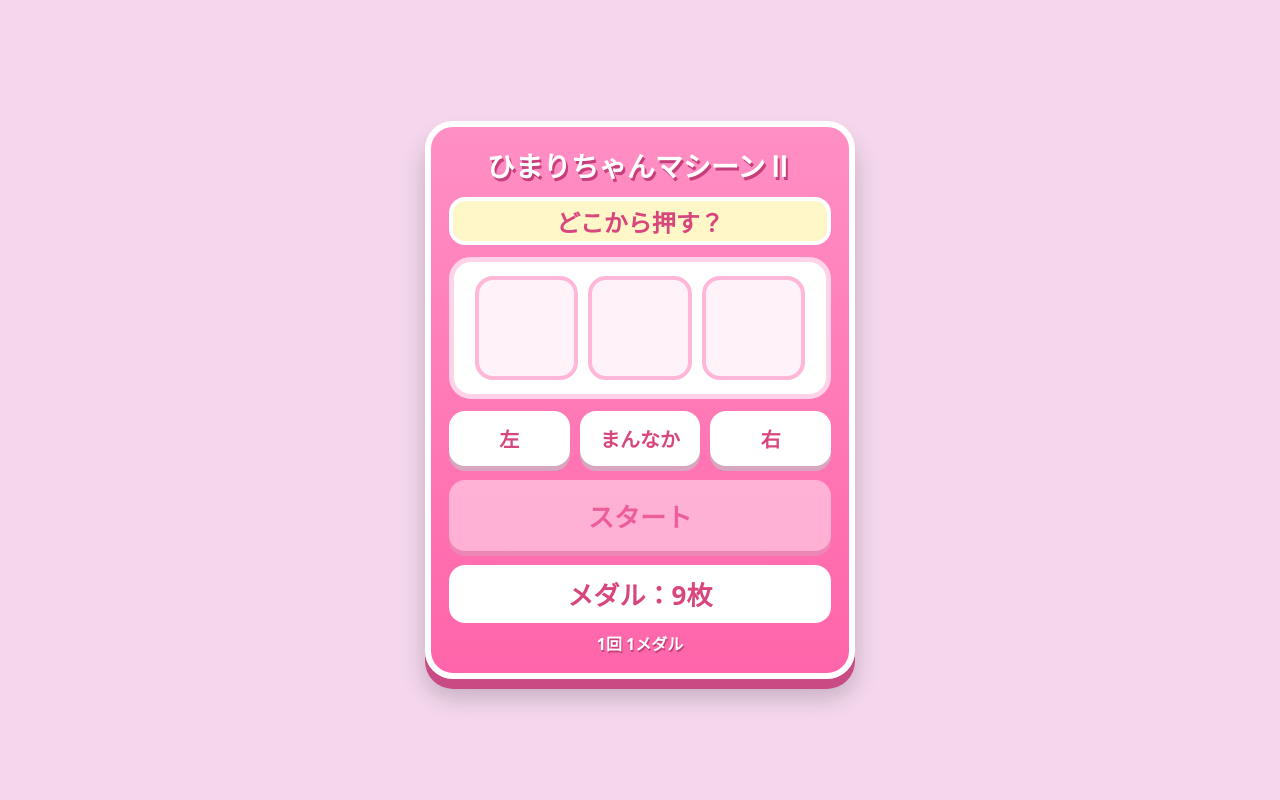
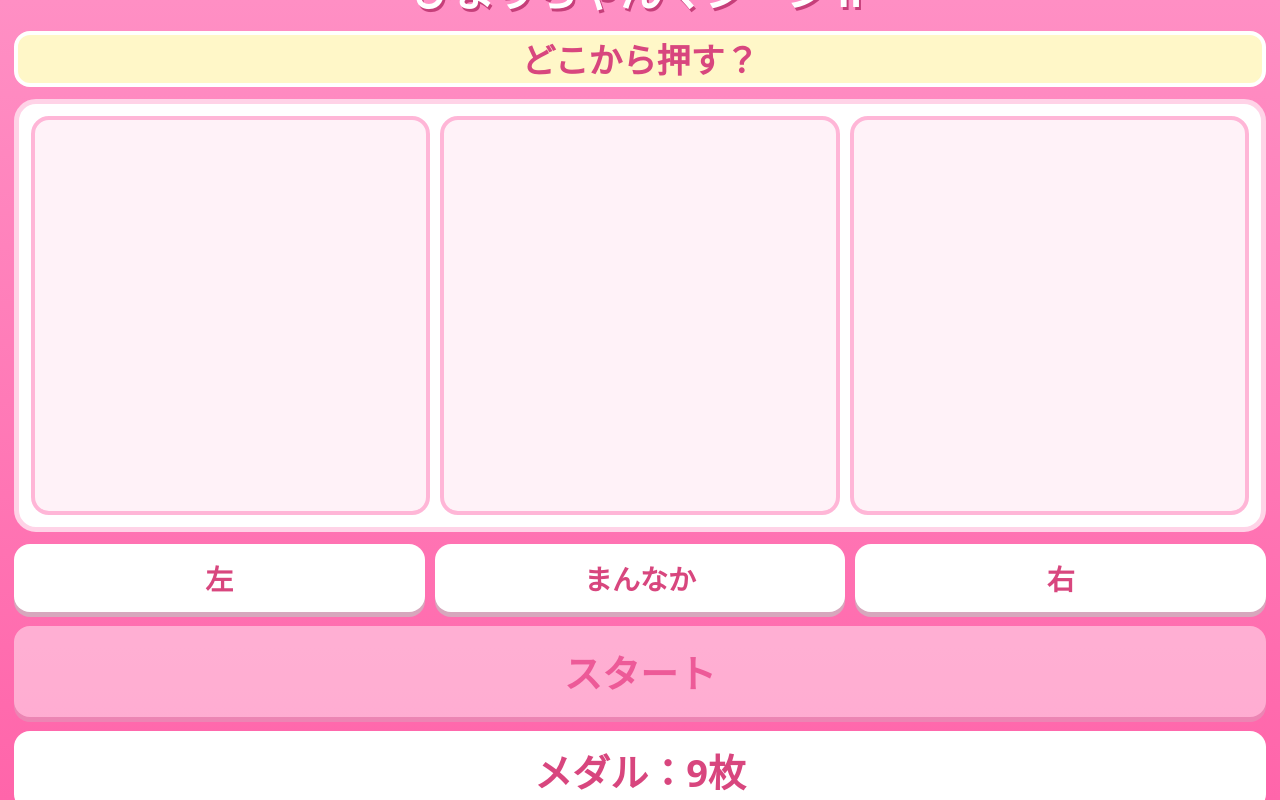
Before and after one commit to tyahan0314/-, a plain HTML site: page index.html in a window 1280 px wide. Both pictures are taken after a click on the button "スタート". Drawn offline with Linux system fonts and the light colour scheme.

Commit message:
Update index.html

```diff
--- a/index.html
+++ b/index.html
@@ -2,7 +2,8 @@
 <html lang="ja">
 <head>
 <meta charset="UTF-8">
-<meta name="viewport" content="width=device-width, initial-scale=1.0">
+<meta name="viewport" content="width=device-width, initial-scale=1.0, maximum-scale=1.0, user-scalable=no">
+
 <title>ひまりちゃんマシーンⅡ</title>
 
 <style>
@@ -11,33 +12,34 @@
   -webkit-tap-highlight-color: transparent;
 }
 
-  body {
+html, body {
   margin: 0;
-    min-height: 100vh;
-    display: flex;
-    justify-content: center;
-    align-items: center;
-    background: #f4d7ec;
+  width: 100%;
+  height: 100%;
+  touch-action: manipulation;
+  overscroll-behavior: none;
+  overflow: hidden;
   font-family: system-ui, sans-serif;
+  background: #ff65aa;
 }
 
 .machine {
-    width: min(94vw, 430px);
-    padding: 18px;
-    border-radius: 28px;
+  width: 100vw;
+  height: 100vh;
+  padding: 14px;
   background: linear-gradient(#ff8fc4, #ff65aa);
-    border: 6px solid #fff;
-    box-shadow: 0 10px 0 #c94b83, 0 18px 25px #0003;
   text-align: center;
   transition: 0.25s;
+  display: flex;
+  flex-direction: column;
+  justify-content: center;
 }
 
 .machine.glow {
   box-shadow:
-      0 0 18px #fff,
+    inset 0 0 30px #fff,
     0 0 35px #ffd700,
-      0 0 60px #ff4fb3,
-      0 10px 0 #c94b83;
+    0 0 60px #ff4fb3;
 }
 
 .machine.rainbow {
@@ -45,29 +47,29 @@
 }
 
 @keyframes rainbowGlow {
-    0% { box-shadow: 0 0 35px red; }
-    20% { box-shadow: 0 0 35px orange; }
-    40% { box-shadow: 0 0 35px yellow; }
-    60% { box-shadow: 0 0 35px lime; }
-    80% { box-shadow: 0 0 35px blue; }
-    100% { box-shadow: 0 0 35px violet; }
+  0% { background: #ff4b4b; }
+  20% { background: #ff9f1c; }
+  40% { background: #ffe66d; }
+  60% { background: #2ec4b6; }
+  80% { background: #4d96ff; }
+  100% { background: #b967ff; }
 }
 
 h1 {
   margin: 0 0 12px;
   color: white;
-    font-size: 28px;
+  font-size: clamp(26px, 8vw, 42px);
   text-shadow: 2px 3px 0 #c63f7a;
 }
 
 .result {
-    height: 48px;
+  height: 56px;
   margin-bottom: 12px;
   border-radius: 16px;
   background: #fff7c8;
   border: 4px solid #fff;
   color: #d8467e;
-    font-size: 24px;
+  font-size: clamp(22px, 7vw, 34px);
   font-weight: 900;
   display: flex;
   align-items: center;
@@ -78,14 +80,14 @@
   display: flex;
   gap: 10px;
   justify-content: center;
-    padding: 14px;
+  padding: 12px;
   border-radius: 22px;
   background: #fff;
   border: 5px solid #ffd3e7;
 }
 
 .slot {
-    width: 30%;
+  flex: 1;
   aspect-ratio: 1 / 1;
   border-radius: 18px;
   background: #fff2f8;
@@ -99,12 +101,7 @@
   height: 100%;
   object-fit: contain;
   opacity: 0;
-    transform: translateY(-120%);
-  }
-
-  .slot img.show {
-    opacity: 1;
-    transform: translateY(0);
+  transform: translateY(-130%);
 }
 
 .slot img.drop-in {
@@ -116,29 +113,14 @@
 }
 
 @keyframes dropIn {
-    0% {
-      opacity: 0;
-      transform: translateY(-130%);
-    }
-    75% {
-      opacity: 1;
-      transform: translateY(10%);
-    }
-    100% {
-      opacity: 1;
-      transform: translateY(0);
-    }
+  0% { opacity: 0; transform: translateY(-130%); }
+  75% { opacity: 1; transform: translateY(10%); }
+  100% { opacity: 1; transform: translateY(0); }
 }
 
 @keyframes dropOut {
-    0% {
-      opacity: 1;
-      transform: translateY(0);
-    }
-    100% {
-      opacity: 0;
-      transform: translateY(130%);
-    }
+  0% { opacity: 1; transform: translateY(0); }
+  100% { opacity: 0; transform: translateY(130%); }
 }
 
 .stop-buttons {
@@ -159,15 +141,15 @@
 
 .stop-buttons button {
   flex: 1;
-    padding: 13px 0;
-    font-size: 20px;
+  padding: 14px 0;
+  font-size: clamp(18px, 6vw, 28px);
 }
 
 .start-btn {
   width: 100%;
   margin-top: 14px;
-    padding: 17px;
-    font-size: 26px;
+  padding: 18px;
+  font-size: clamp(24px, 8vw, 38px);
 }
 
 button:active:not(:disabled) {
@@ -181,11 +163,11 @@
 
 .medal {
   margin-top: 14px;
-    padding: 10px;
+  padding: 12px;
   border-radius: 16px;
   background: #fff;
   color: #d8467e;
-    font-size: 26px;
+  font-size: clamp(24px, 8vw, 38px);
   font-weight: 900;
 }
 
@@ -220,7 +202,7 @@
   <button class="start-btn" id="startBtn" onclick="startGame()">スタート</button>
 
   <div class="medal" id="medalText">メダル：10枚</div>
-  <div class="notice" id="notice">1回 1メダル</div>
+  <div class="notice">1回 1メダル</div>
 </div>
 
 <script>
@@ -229,6 +211,7 @@
 let opened = [false, false, false];
 let currentOutcome = null;
 let playing = false;
+let locking = false;
 
 const normalPrizes = [1, 3, 7, 10];
 
@@ -260,22 +243,23 @@
 }
 
 function startGame() {
-    if (playing) return;
+  if (playing || locking) return;
 
   if (medals <= 0) {
-      document.getElementById("result").textContent = "メダルがないよ！";
+    result.textContent = "メダルがないよ！";
     return;
   }
 
   playing = true;
+  locking = true;
+  disableStart(true);
+  disableStopButtons(true);
+
   medals -= 1;
   updateMedals();
 
-    document.getElementById("machine").classList.remove("glow", "rainbow");
-    document.getElementById("result").textContent = "どこから押す？";
-
-    disableStart(true);
-    disableStopButtons(true);
+  machine.classList.remove("glow", "rainbow");
+  result.textContent = "どこから押す？";
 
   dropOutOldSymbols(() => {
     currentOutcome = drawOutcome();
@@ -283,12 +267,13 @@
     opened = [false, false, false];
 
     disableStopButtons(false);
+    locking = false;
     playSound("start");
   });
 }
 
 function openSlot(index) {
-    if (!playing || opened[index]) return;
+  if (!playing || opened[index] || locking) return;
 
   opened[index] = true;
 
@@ -311,9 +296,7 @@
 }
 
 function drawOutcome() {
-    const isLose = Math.random() < 0.5;
-
-    if (isLose) {
+  if (Math.random() < 0.5) {
     return { type: "lose" };
   }
 
@@ -359,30 +342,31 @@
   if (openedSymbols.length !== 2) return;
 
   if (openedSymbols[0] === openedSymbols[1]) {
-      document.getElementById("result").textContent = "リーチ！！";
+    result.textContent = "リーチ！！";
     playSound("reach");
   }
 }
 
 function finishGame() {
+  locking = true;
   disableStopButtons(true);
 
   setTimeout(() => {
     if (currentOutcome.type === "lose") {
-        document.getElementById("result").textContent = "おしい！もういっかい！";
+      result.textContent = "おしい！もういっかい！";
       playSound("lose");
     } else {
       const prize = currentOutcome.prize;
       medals += prize;
       updateMedals();
 
-        document.getElementById("result").textContent = `やったー！${prize}メダル！`;
+      result.textContent = `やったー！${prize}メダル！`;
 
       if (prize === 15 || prize === 30) {
-          document.getElementById("machine").classList.add("glow");
+        machine.classList.add("glow");
         playSound("rare");
       } else if (prize === 777) {
-          document.getElementById("machine").classList.add("rainbow");
+        machine.classList.add("rainbow");
         playSound("rainbow");
       } else {
         playSound("win");
@@ -390,7 +374,12 @@
     }
 
     playing = false;
+
+    setTimeout(() => {
+      locking = false;
       disableStart(false);
+    }, 500);
+
   }, 250);
 }
 
@@ -401,13 +390,9 @@
     document.getElementById("slot2")
   ];
 
-    const hasVisible = imgs.some(img => img.classList.contains("drop-in") || img.classList.contains("show"));
+  const hasImage = imgs.some(img => img.getAttribute("src"));
 
-    if (!hasVisible) {
-      imgs.forEach(img => {
-        img.removeAttribute("src");
-        img.className = "";
-      });
+  if (!hasImage) {
     callback();
     return;
   }
@@ -428,11 +413,11 @@
 }
 
 function updateMedals() {
-    document.getElementById("medalText").textContent = `メダル：${medals}枚`;
+  medalText.textContent = `メダル：${medals}枚`;
 }
 
 function disableStart(flag) {
-    document.getElementById("startBtn").disabled = flag;
+  startBtn.disabled = flag;
 }
 
 function disableStopButtons(flag) {
```
Lines whose indentation alone changed are shown as unchanged.
